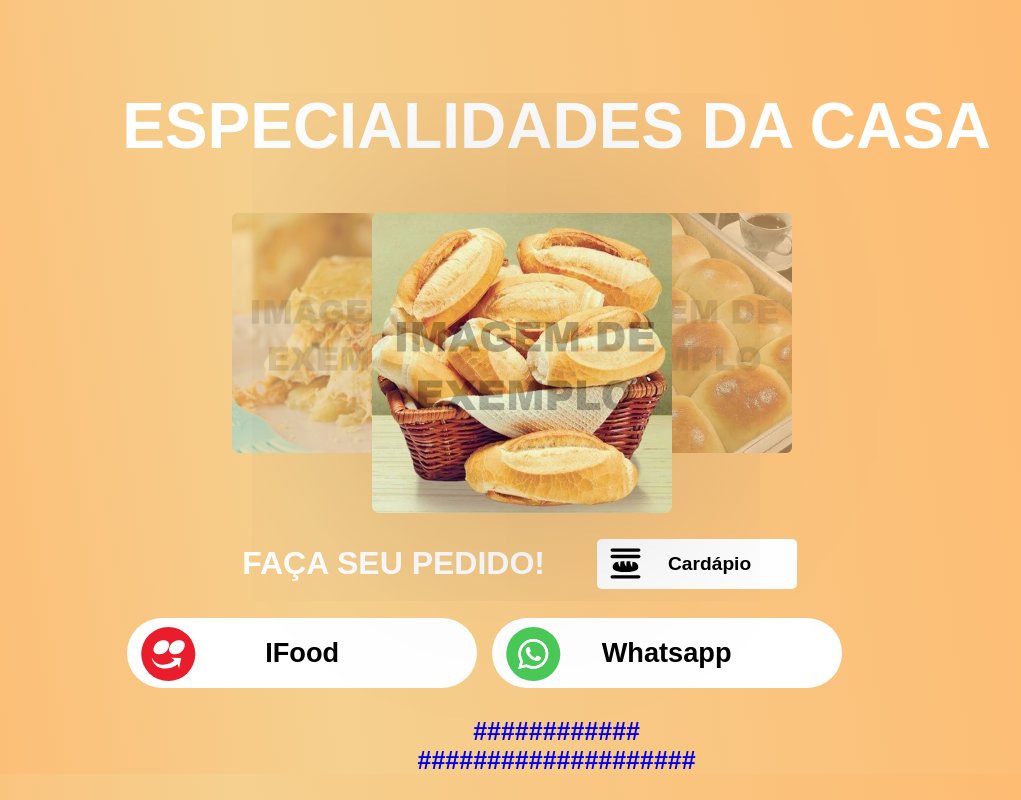
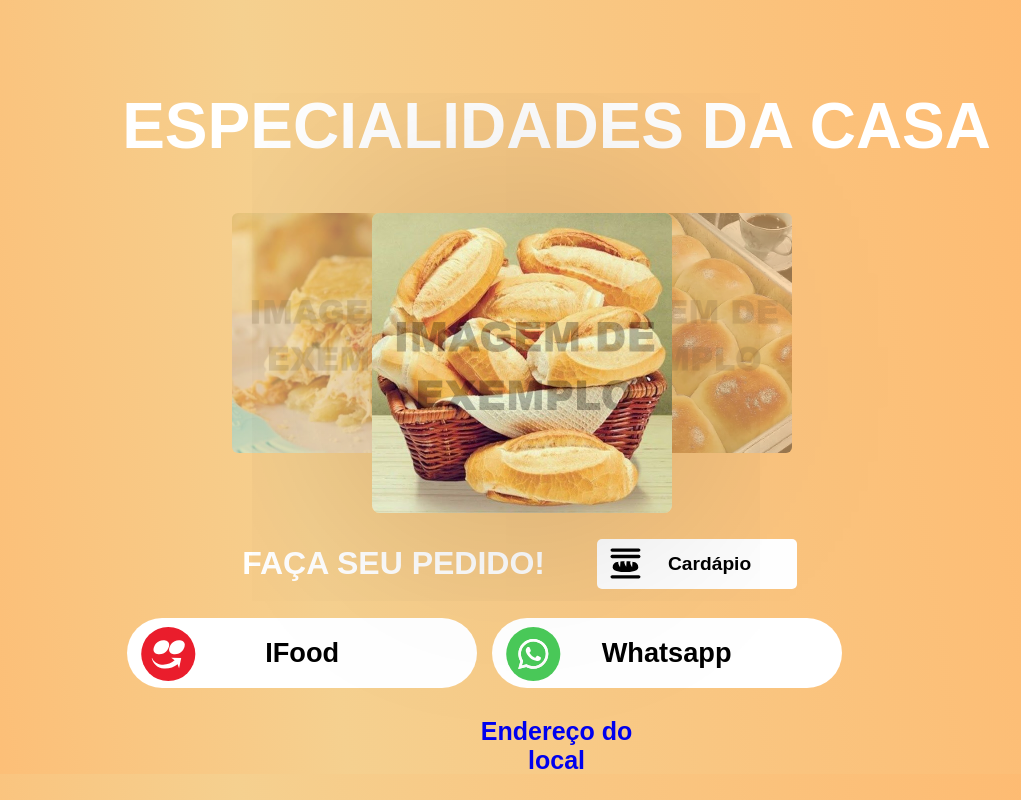
Before and after one commit to danielsdot/Padaria-Tres-Fatias-Delicias-Artesanais, a plain HTML site: page index.html in a window 1280 px wide. Shown: the part 826-1626 px from the top of the page, without its empty margins (139-1160 px from the left). Drawn offline with Linux system fonts and the light colour scheme.

Commit message:
Update index.html

```diff
--- a/index.html
+++ b/index.html
@@ -70,7 +70,7 @@
                         </button>
                     </a>
 
-                    <p class="local"><a href="https://maps.app.goo.gl/dC2H7ygxasQipET19" target="_blank">############<br> ####################</a>
+                    <p class="local"><a href="https://maps.app.goo.gl/" target="_blank">Endereço do<br> local</a>
                     </p>
                 </div>
             </div>
```
